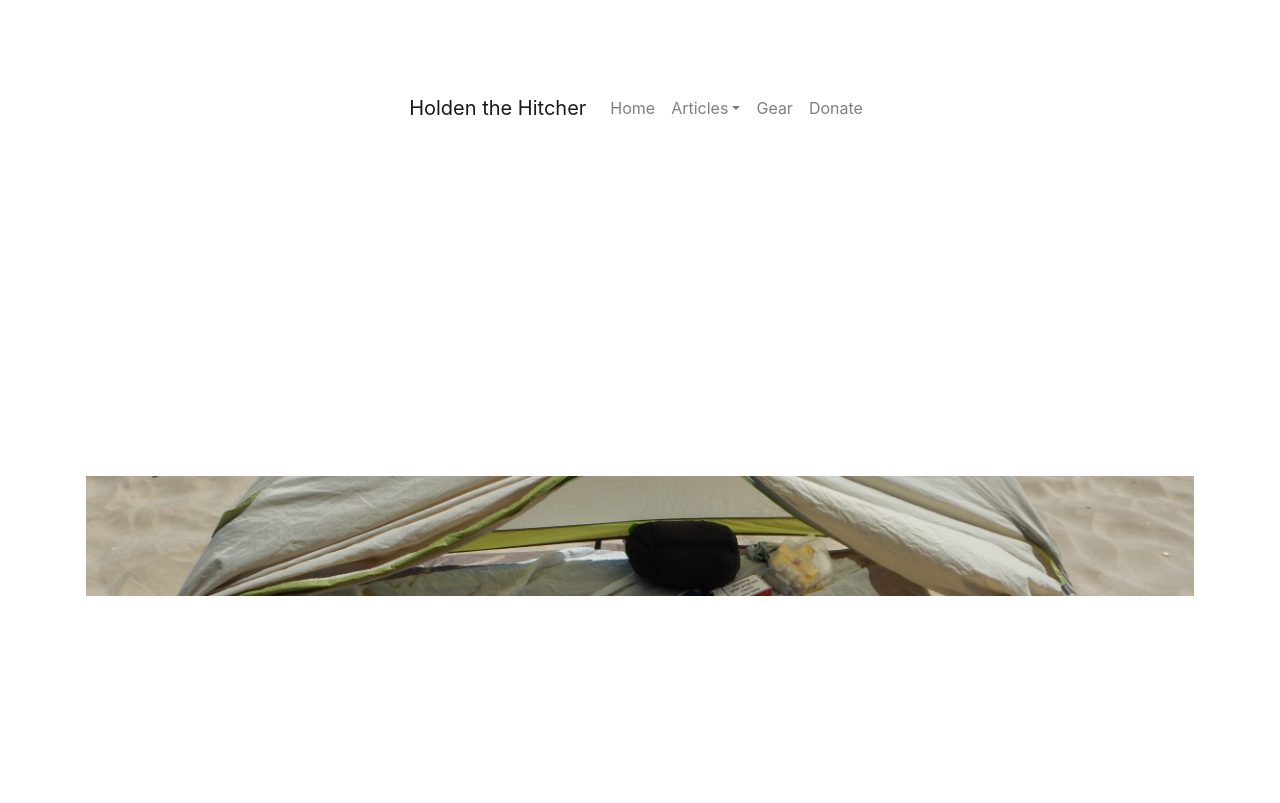
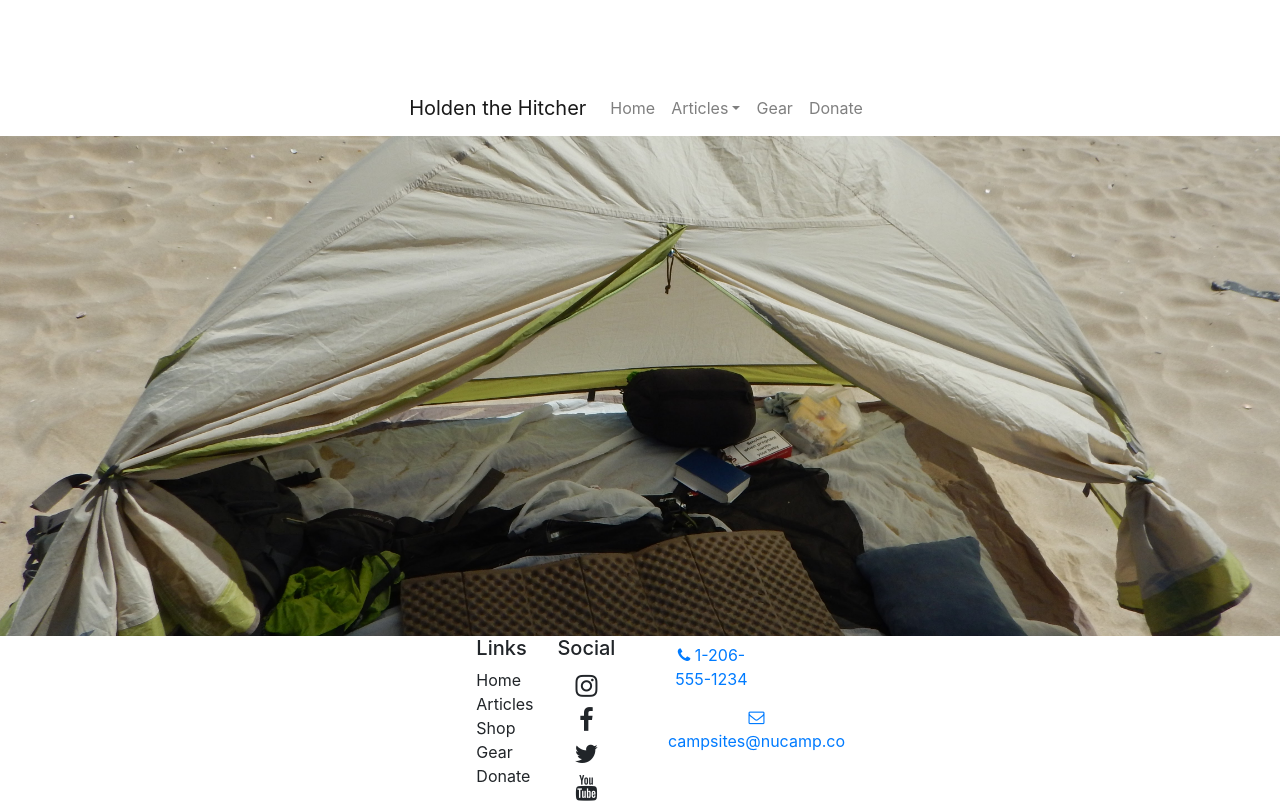
Before and after one commit to holdenthehitcher/hitchhikingblog, a Next.js app in the folder my-app/: page /gear in a window 1280 px wide. Shown: the top 803 px of the page. Built offline with nearby package versions, Linux system fonts and the light colour scheme.

Commit message:
created background cover and postioning for CategoryTemplate

```diff
--- a/my-app/components/CategoryTemplate.js
+++ b/my-app/components/CategoryTemplate.js
@@ -3,11 +3,9 @@ import React from "react";
 export default function CategoryTemplate(props) {
   return (
     <>
-      <div className="container">
+
         <div className="categoryBackground" id="gearBackground">
-        <br></br><br></br><br></br><br></br><br></br>
         </div>
-      </div>
     </>
   );
 }
--- a/my-app/css/styles.scss
+++ b/my-app/css/styles.scss
@@ -4,8 +4,6 @@ html,
 body {
   padding: 0;
   margin: 0;
-
-
 }
 
 .container {
@@ -36,20 +34,22 @@ main {
   height: 300px;
 }
 
-
 a {
   color: inherit;
   text-decoration: none;
 }
 
-#gearBackground {
-  background-image: url("/blogmaterials/gear/gear_category.jpg");
-  height: 100%;
+.categoryBackground {
+  height: 500px;
   width: 100%;
   background-position: center;
   background-repeat: no-repeat;
   background-size: cover;
 }
 
+#gearBackground {
+  background-image: url("/blogmaterials/gear/gear_category.jpg");
+}
 
-//enter new style below
+
+//enter new style above
--- a/my-app/pages/gear.js
+++ b/my-app/pages/gear.js
@@ -19,11 +19,10 @@ export default class Articles extends Component {
         <Title />
         <main>
         <Navigation />
-          <div className="container">
 
             <CategoryTemplate />
             <Footer />
-          </div>
+
         </main>
       </>
     );
```
